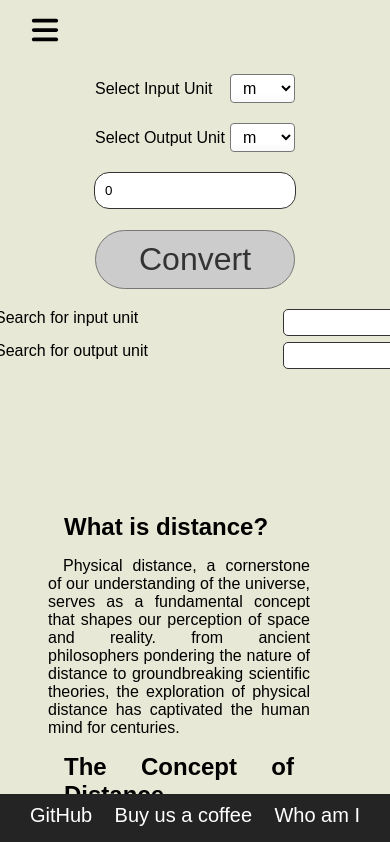
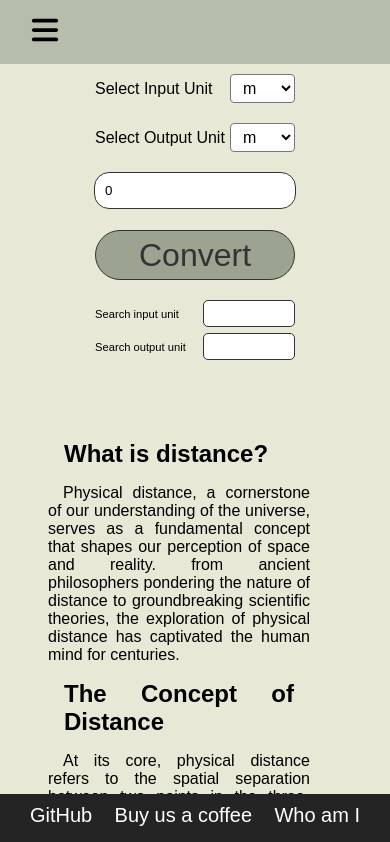
Before and after one commit to HeitorRaimundoPrado/unit-conversor, a React (Vite) app: page / in a window 390 px wide. Shown: the top 842 px of the page. Built offline with nearby package versions, Linux system fonts and the light colour scheme.

Commit message:
feat: improve responsiveness in conversion pages

```diff
--- a/src/App.css
+++ b/src/App.css
@@ -55,3 +55,7 @@ body {
 .tab {
   margin-left: 15px;
 }
+
+.content {
+  margin-top: 3.4rem;
+}
--- a/src/App.jsx
+++ b/src/App.jsx
@@ -47,8 +47,10 @@ function App() {
           <SidebarContext.Provider value={{sidebarVisible, setSidebarVisible}}>
             <div className={"app app-" + theme}>
               <Header/>
+              <div className="content">
+                {pages[curPage]}
+              </div>
               <Sidebar/>
-              {pages[curPage]}
               <Footer/>
             </div>
           </SidebarContext.Provider>
--- a/src/ConversionPages.css
+++ b/src/ConversionPages.css
@@ -56,8 +56,9 @@
 }
 
 .button-light {
-  background-color: #ccc;
+  background-color: #9da391;
   color: #333;
+  border: 1px solid #333;
 }
 
 .button-dark {
@@ -76,6 +77,16 @@
   display: flex;
   align-items: center;
   justify-content: center;
+  cursor: pointer;
+  transition: opacity 0.5s;
+}
+
+.convert-button:hover {
+  opacity: 0.8;
+}
+
+.convert-button:active {
+  opacity: 0.6;
 }
 
 .last-section {
@@ -148,6 +159,7 @@
   width: 400px;
   display: flex;
   justify-content: space-between;
+  align-items: center;
 }
 
 .search-unit-dark label {
@@ -174,6 +186,7 @@
   width: 112px;
   box-shadow: none;
   border: 1px solid #333;
+  padding: 2px;
 }
 
 .dropdown-button-top {
@@ -197,6 +210,11 @@
   color: #ccc;
 }
 
+.dropdown-list-light button {
+  background-color: #ddd;
+  color: #333;
+}
+
 @media only screen and (max-width: 450px) {
   .unit-selection {
     width: 200px;
@@ -209,6 +227,19 @@
 
   .last-section {
     width: 200px;
+  }
+
+  .convert-button {
+    height: 50px;
+  }
+
+  .search-unit {
+    width: 200px;
+    font-size: 0.7rem;
+  }
+
+  .search-unit input {
+    width: 80px;
   }
 }
 
@@ -225,4 +256,17 @@
   .last-section {
     width: 150px;
   }
+
+  .convert-button {
+    height: 30px;
+    font-size: 1rem;
+  }
+  .search-unit {
+    width: 150px;
+    font-size: 0.5rem;
+  }
+
+  .search-unit input {
+    width: 65px;
+  }
 }
--- a/src/components/Header/Header.css
+++ b/src/components/Header/Header.css
@@ -1,7 +1,10 @@
 .nav {
   padding-left: 30px;
   padding-top: 15px;
-  padding-bottom: 5px;
+  padding-bottom: 15px;
+  position: fixed;
+  width: 100vw;
+  background-color: #b6bdaa;
 }
 
 .nav button {
--- a/src/components/UnitSelector/UnitSelector.css
+++ b/src/components/UnitSelector/UnitSelector.css
@@ -7,6 +7,12 @@
   line-height: 1.1;
   background-color: #fff;
   background-image: linear-gradient(to top, #f9f9f9, #fff 33%);
+  cursor: pointer;
+  transition: opacity 0.5s;
+}
+
+.unit-selector:hover {
+  opacity: 0.8;
 }
 
 .unit-selector-dark {
--- a/src/pages/TemplateConversion/TemplateConversion.jsx
+++ b/src/pages/TemplateConversion/TemplateConversion.jsx
@@ -72,7 +72,7 @@ const TemplateConversion = (props) => {
 
       <div className="search-areas">
         <div className={"search-unit search-unit-" + theme}>
-          <label htmlFor="search-unit">Search for input unit</label>
+          <label htmlFor="search-unit">Search input unit</label>
           <div className="dropdown">
             <input onChange={handleInputSearchChange} id="search-unit" type="text"/>
             <div className={"dropdown-list dropdown-list-" + theme} ref={inputDropdownRef}>
@@ -84,7 +84,7 @@ const TemplateConversion = (props) => {
         </div>
 
         <div className={"search-unit search-unit-" + theme}>
-          <label htmlFor="search-unit">Search for output unit</label>
+          <label htmlFor="search-unit">Search output unit</label>
           <div className="dropdown">
             <input onChange={handleOutputSearchChange} type="text" id="search-unit"/>
             <div className={"dropdown-list dropdown-list-" + theme} ref={outputDropdownRef}>
```
